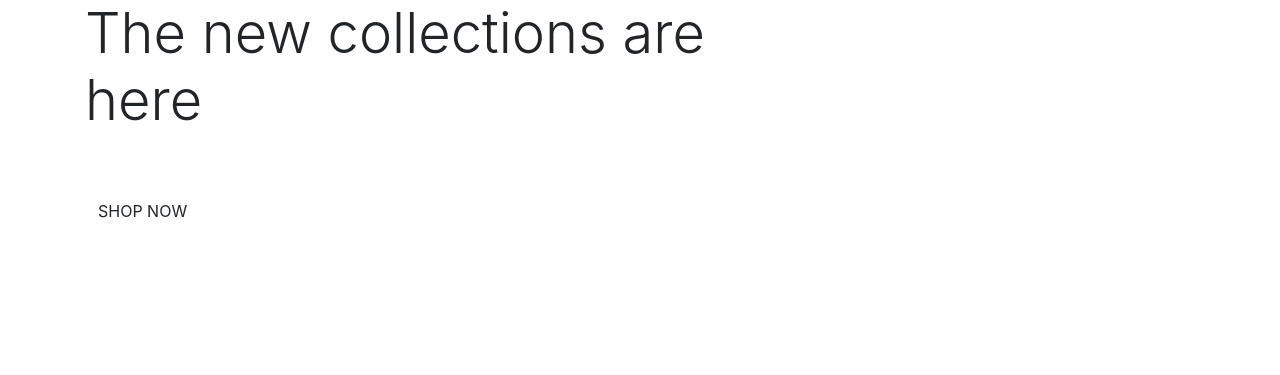
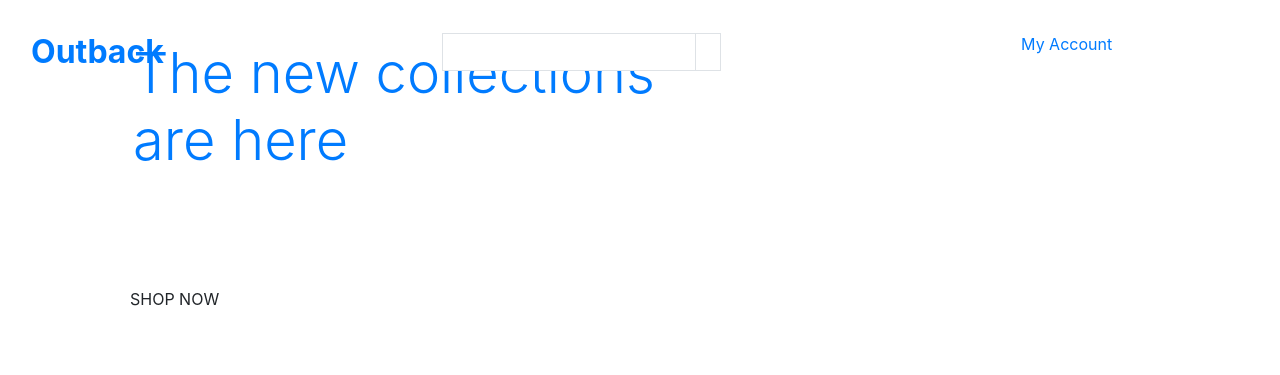
Before and after one commit to RogueAngelfire/outback_v1, a Django app: page / in a window 1280 px wide. Shown: the top 375 px of the page. Run offline with Django 3.2, Linux system fonts and the light colour scheme; some libraries are stand-ins or nearby versions.

Commit message:
updated navigation

```diff
--- a/templates/base.html
+++ b/templates/base.html
@@ -30,9 +30,44 @@
     {% endblock %}
 
     <title>Outback{% block extra_title %}{% endblock %}</title>
-  </head>
-  <body>
-      <header class="container-fluid fixed-top"></header>
+    </head>
+    <body>
+        <header class="container-fluid fixed-top">
+            <div class="row">
+                <div class="col-12 col-lg-4 my-auto py-1 py-lg-0 text-center text-lg-left">
+                    <a href="{% url 'home' %}" class="nav-link main-logo-link">
+                        <h2 class="logo-font text-black my-0"><strong>Outback</strong></h2>
+                    </a>
+                </div>
+                <div class="col-12 col-lg-4 my-auto py-1 py-lg-0">
+                    <form method="GET" action="">
+                        <div class="input-group w-100">
+                            <div class="input-group w-100">
+                                <input class="form-contol border border-black rounded-0" type="text" name="q" placeholders="search our site">
+                                <div class="input-group-append">
+                                    <button class="form-control btn btn-black border border-black rounded-0" type="submit">
+                                        <span class="icon">
+                                            <i class="fas far-search"></i>
+                                        </span>
+                                    </button>
+                                </div> <!-- This was added as video has no closing div tag-->
+                            </div>
+                        </div>
+                    </form>
+                </div>
+                <div class="col-12 col-lg-4 my-auto py-1 py-lg-0">
+                    <ul class="list-inline list-unstyled text-center text-lg-right my-0">
+                        <li class="list-inline-item dropdown"></li>
+                            <a class="text-black nav-link" href="#" id="user-options" data-toggle="dropdown" aria-haspopup="true" aria-expanded="false">
+                                <div class="text-center">
+                                    <div><i class="fas fa-user fa-lg"></i></div>
+                                    <p class="my-0">My Account</p>
+                                </div>
+                        <li class="list-inline-item"></li>
+                    </ul>
+                </div>
+            </div>
+        </header>
 
     {% if message %}
         <div class="message-container"></div>
```
